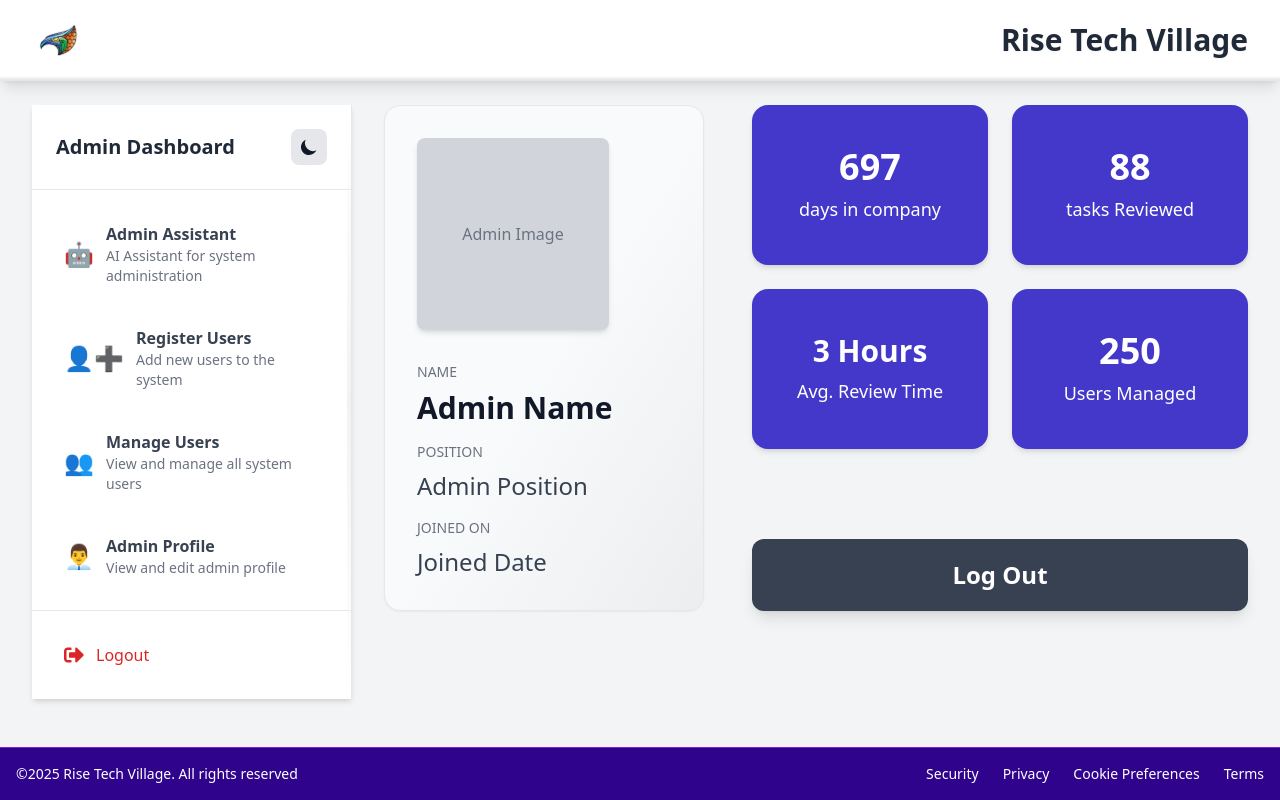
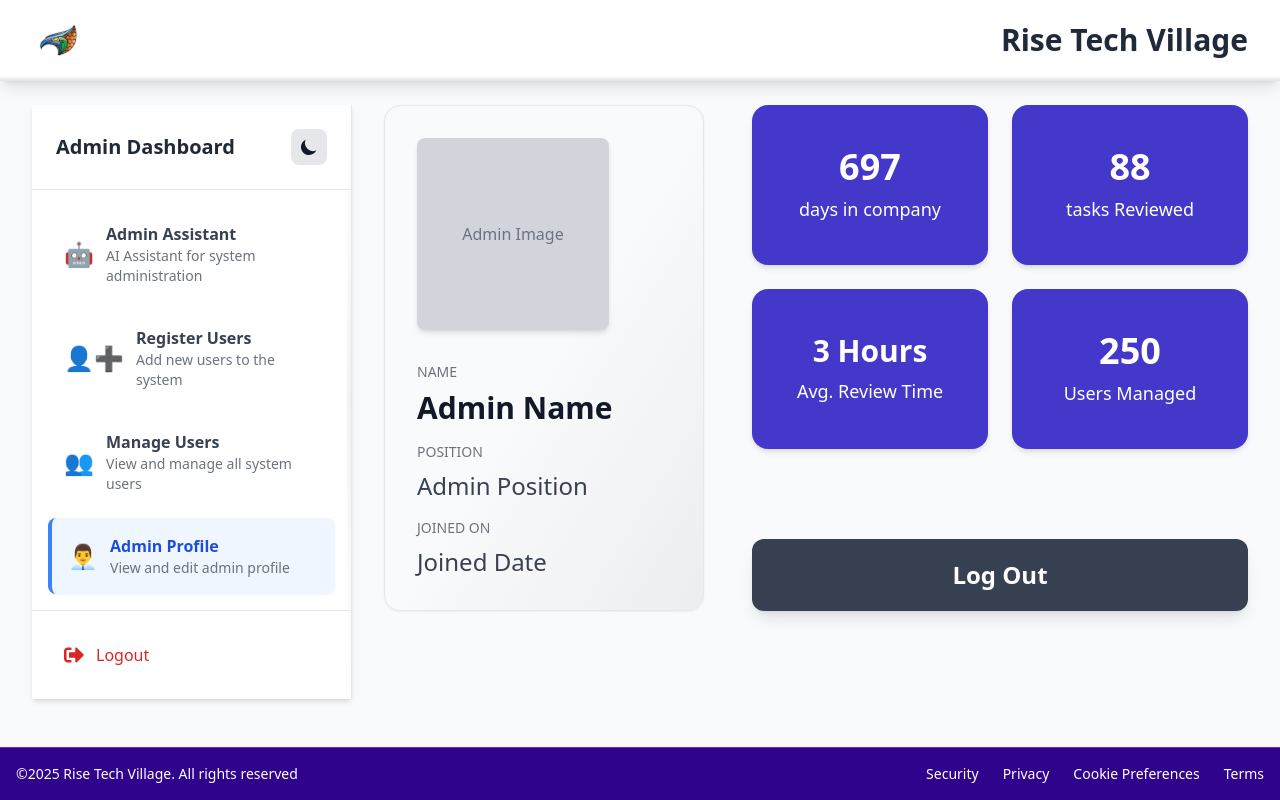
Before and after one commit to rovidudesh/Rise_Employee_Management_System, a Next.js app in the folder app/templates/frontend/: page /admin/profile in a window 1280 px wide. Built offline with nearby package versions, Linux system fonts and the light colour scheme.

Commit message:
dark mode added to the admin profile page

```diff
--- a/app/templates/frontend/app/admin/profile/page.tsx
+++ b/app/templates/frontend/app/admin/profile/page.tsx
@@ -1,18 +1,23 @@
-'use client'
-import React from 'react'
-import Header from '../../components/admin/Header'
-import Footer from '../../components/Footer'
-import ProfileDashboard from '../../components/admin/ProfileDashboard'
-import SideNavigation from '../../components/admin/SideNav'
+"use client";
+import React, { useState } from "react";
+import Header from "../../components/admin/Header";
+import Footer from "../../components/Footer";
+import ProfileDashboard from "../../components/admin/ProfileDashboard";
+import SideNavigation from "../../components/admin/SideNav";
 
 const Page = () => {
+  const [activeComponent, setActiveComponent] = useState("profile");
+
   return (
-    <div className='flex flex-col min-h-screen bg-gray-100'>
+    <div className="flex flex-col min-h-screen bg-gray-100 dark:bg-slate-900 transition-colors duration-300">
       <Header />
 
-      <main className="flex-grow flex gap-8 px-8 py-6">
-        {/* Sidebar rendered directly, no fixed width wrapper */}
-        <SideNavigation />
+      <main className="flex-grow flex gap-8 px-8 py-6 bg-gray-50 dark:bg-slate-800 transition-colors duration-300">
+        {/* Sidebar with required props */}
+        <SideNavigation
+          activeComponent={activeComponent}
+          setActiveComponent={setActiveComponent}
+        />
 
         {/* Dashboard content flex-grow fills the rest */}
         <div className="flex-grow min-w-0">
@@ -22,7 +27,7 @@ const Page = () => {
 
       <Footer />
     </div>
-  )
-}
+  );
+};
 
 export default Page;
```
